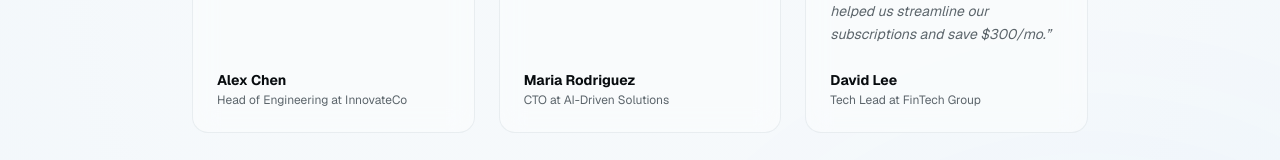
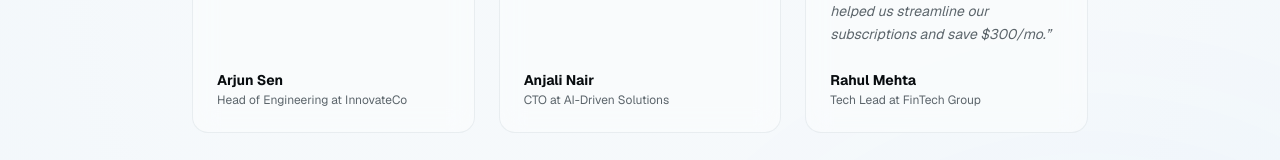
Before and after one commit to SHANNUTHOTA/credex, a Next.js app: page / in a window 1280 px wide. Shown: the part 789-949 px from the top of the page. Built offline with nearby package versions, Linux system fonts and the light colour scheme.

Commit message:
docs/feat: update user interviews and testimonials to use realistic Indian profiles

```diff
--- a/src/components/home-content.tsx
+++ b/src/components/home-content.tsx
@@ -9,17 +9,17 @@ import { ChevronDown, ChevronUp } from "lucide-react";
 const TESTIMONIALS = [
   {
     quote: "Before Credex's AI Spend Audit, our AI costs were a black box. Now, we're saving 20% monthly!",
-    author: "Alex Chen",
+    author: "Arjun Sen",
     role: "Head of Engineering at InnovateCo",
   },
   {
     quote: "This tool is a game-changer. Identified $500/month in savings in minutes. Highly recommend!",
-    author: "Maria Rodriguez",
+    author: "Anjali Nair",
     role: "CTO at AI-Driven Solutions",
   },
   {
     quote: "Credex pointed out that our developers were paying double for both individual Claude Pro seats and corporate Copilot seats. It helped us streamline our subscriptions and save $300/mo.",
-    author: "David Lee",
+    author: "Rahul Mehta",
     role: "Tech Lead at FinTech Group",
   },
 ];
```
Also changed, not shown: 2 other files (tests, documents, lock files or other folders).
